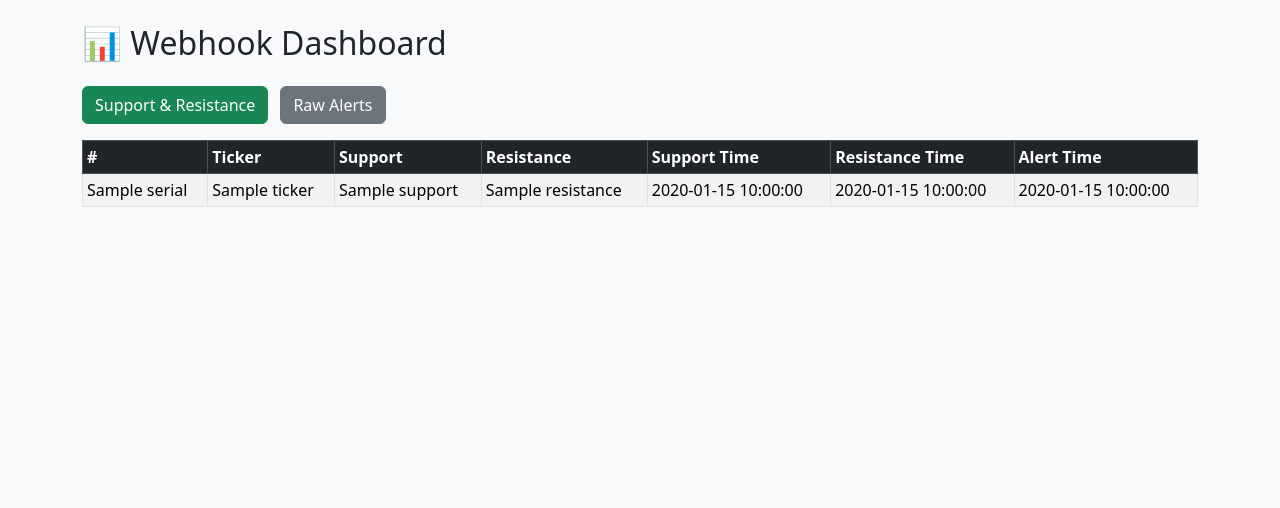
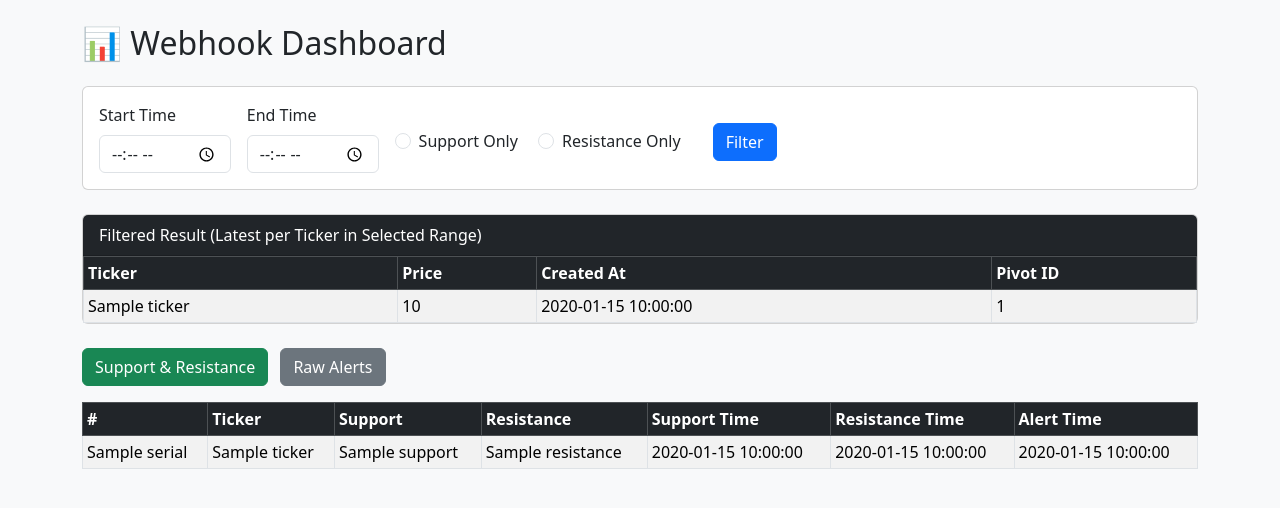
Before and after one commit to 7b809/project_webhooks_railway, a Python web app: template app/templates/index.html in a window 1280 px wide. Shown: the top 508 px of the page. Run offline with Jinja, Linux system fonts and the light colour scheme; the template is opened without the code that fills it: most values are stand-ins (such as "Sample title", 1, 10 or a date in 2020).

Commit message:
Auto update

```diff
--- a/app/templates/index.html
+++ b/app/templates/index.html
@@ -12,71 +12,106 @@
             cursor: pointer;
         }
         th.sort-asc {
-            background-color: #198754 !important; /* green */
+            background-color: #198754 !important;
             color: white;
         }
         th.sort-desc {
-            background-color: #0d6efd !important; /* blue */
+            background-color: #0d6efd !important;
             color: white;
         }
     </style>
 
-    <script>
-        function sortTable(tbodyId, colIndex, thEl) {
-            const tbody = document.getElementById(tbodyId);
-            const table = tbody.closest("table");
-            const rows = Array.from(tbody.rows);
 
-            // Clear previous header styles
-            table.querySelectorAll("th").forEach(th => {
-                th.classList.remove("sort-asc", "sort-desc");
-            });
-
-            // Toggle direction per column
-            const key = tbodyId + "_" + colIndex;
-            const asc = table.dataset[key] !== "asc";
-
-            rows.sort((a, b) => {
-                let x = a.cells[colIndex].innerText.trim();
-                let y = b.cells[colIndex].innerText.trim();
-
-                // Serial number
-                if (!isNaN(x) && !isNaN(y)) {
-                    return asc ? x - y : y - x;
-                }
-
-                // ISO timestamp
-                const dx = Date.parse(x);
-                const dy = Date.parse(y);
-                if (!isNaN(dx) && !isNaN(dy)) {
-                    return asc ? dx - dy : dy - dx;
-                }
-
-                // Fallback string
-                return asc ? x.localeCompare(y) : y.localeCompare(x);
-            });
-
-            rows.forEach(r => tbody.appendChild(r));
-
-            // Save state
-            table.dataset[key] = asc ? "asc" : "desc";
-
-            // Apply color to active column
-            thEl.classList.add(asc ? "sort-asc" : "sort-desc");
-        }
-
-        function showTable(id) {
-            document.getElementById("srTable").style.display = "none";
-            document.getElementById("rawTable").style.display = "none";
-            document.getElementById(id).style.display = "block";
-        }
-    </script>
 </head>
 
 <body class="bg-light">
 <div class="container mt-4">
 
     <h2 class="mb-4">📊 Webhook Dashboard</h2>
+
+    <!-- ================= NEW FILTER SECTION ================= -->
+    <div class="card mb-4">
+        <div class="card-body">
+
+            <form method="get" class="row g-3 align-items-center">
+
+                <div class="col-auto">
+                    <label class="form-label">Start Time</label>
+                    <input type="time" name="start_time" class="form-control"
+                           value="{{ request.query_params.get('start_time','') }}">
+                </div>
+
+                <div class="col-auto">
+                    <label class="form-label">End Time</label>
+                    <input type="time" name="end_time" class="form-control"
+                           value="{{ request.query_params.get('end_time','') }}">
+                </div>
+
+                <div class="col-auto mt-4">
+                    <div class="form-check form-check-inline">
+                        <input class="form-check-input"
+                               type="radio"
+                               name="level_type"
+                               value="SUPPORT_CREATED"
+                               {% if request.query_params.get('level_type') == 'SUPPORT_CREATED' %}checked{% endif %}>
+                        <label class="form-check-label">Support Only</label>
+                    </div>
+
+                    <div class="form-check form-check-inline">
+                        <input class="form-check-input"
+                               type="radio"
+                               name="level_type"
+                               value="RESISTANCE_CREATED"
+                               {% if request.query_params.get('level_type') == 'RESISTANCE_CREATED' %}checked{% endif %}>
+                        <label class="form-check-label">Resistance Only</label>
+                    </div>
+                </div>
+
+                <div class="col-auto mt-4">
+                    <button type="submit" class="btn btn-primary">Filter</button>
+                </div>
+
+            </form>
+
+        </div>
+    </div>
+
+    <!-- ================= FILTERED RESULT TABLE ================= -->
+    {% if filtered_levels %}
+    <div class="card mb-4">
+        <div class="card-header bg-dark text-white">
+            Filtered Result (Latest per Ticker in Selected Range)
+        </div>
+        <div class="card-body p-0">
+            <table class="table table-bordered table-striped table-sm mb-0">
+                <thead class="table-dark">
+                    <tr>
+                        <th>Ticker</th>
+                        <th>Price</th>
+                        <th>Created At</th>
+                        <th>Pivot ID</th>
+                    </tr>
+                </thead>
+                <tbody>
+                    {% for item in filtered_levels %}
+                    <tr>
+                        <td>{{ item.ticker }}</td>
+                        <td>{{ item.price }}</td>
+                        <td>{{ item.created_at }}</td>
+                        <td>{{ item.pivot_id }}</td>
+                    </tr>
+                    {% endfor %}
+                </tbody>
+            </table>
+        </div>
+    </div>
+    {% elif request.query_params.get('start_time') %}
+    <div class="alert alert-warning">
+        No levels created in selected time range.
+    </div>
+    {% endif %}
+    <!-- ================= END FILTER ================= -->
+
 
     <!-- Buttons -->
     <div class="mb-3">
@@ -145,5 +180,46 @@
     </div>
 
 </div>
+    <script>
+        function sortTable(tbodyId, colIndex, thEl) {
+            const tbody = document.getElementById(tbodyId);
+            const table = tbody.closest("table");
+            const rows = Array.from(tbody.rows);
+
+            table.querySelectorAll("th").forEach(th => {
+                th.classList.remove("sort-asc", "sort-desc");
+            });
+
+            const key = tbodyId + "_" + colIndex;
+            const asc = table.dataset[key] !== "asc";
+
+            rows.sort((a, b) => {
+                let x = a.cells[colIndex].innerText.trim();
+                let y = b.cells[colIndex].innerText.trim();
+
+                if (!isNaN(x) && !isNaN(y)) {
+                    return asc ? x - y : y - x;
+                }
+
+                const dx = Date.parse(x);
+                const dy = Date.parse(y);
+                if (!isNaN(dx) && !isNaN(dy)) {
+                    return asc ? dx - dy : dy - dx;
+                }
+
+                return asc ? x.localeCompare(y) : y.localeCompare(x);
+            });
+
+            rows.forEach(r => tbody.appendChild(r));
+            table.dataset[key] = asc ? "asc" : "desc";
+            thEl.classList.add(asc ? "sort-asc" : "sort-desc");
+        }
+
+        function showTable(id) {
+            document.getElementById("srTable").style.display = "none";
+            document.getElementById("rawTable").style.display = "none";
+            document.getElementById(id).style.display = "block";
+        }
+    </script>
 </body>
 </html>
```
Also changed, not shown: app/routes/dashboard.py (+50 -4 lines).
